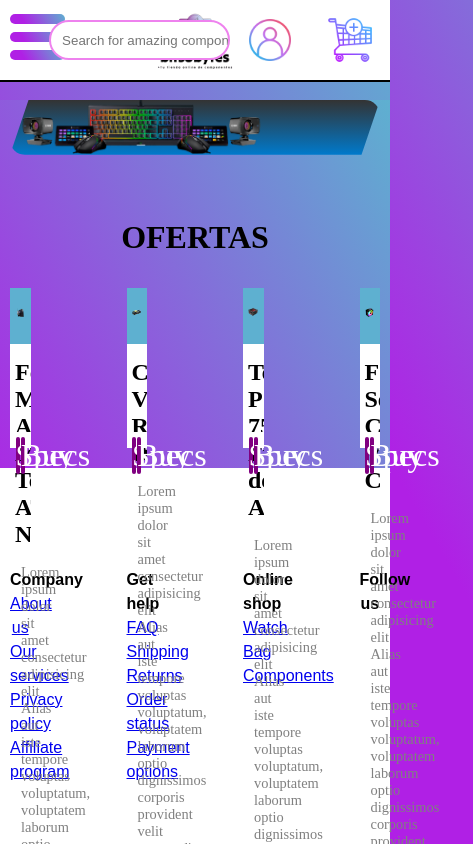
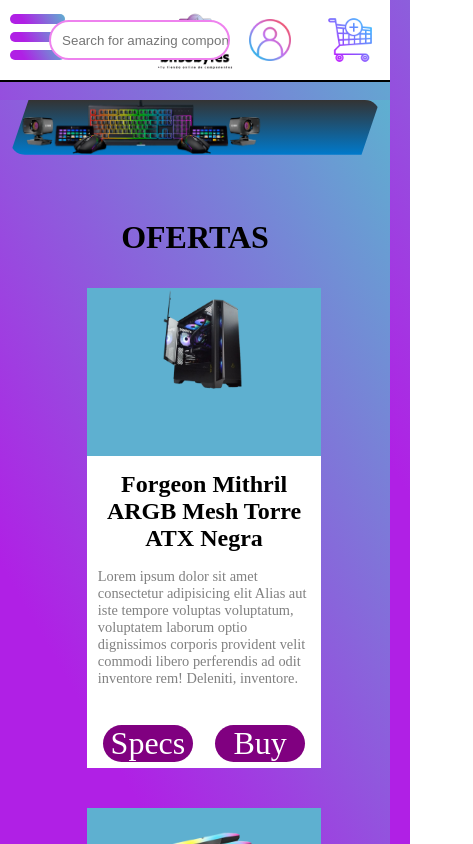
Before and after one commit to marioraldaz/Bit-Bytes-project, a Svelte app: page / in a window 390 px wide. Shown: the top 844 px of the page, 473 px wide, since content can reach past the window. Built offline with nearby package versions, Linux system fonts and the light colour scheme.

Commit message:
Responsive ProductList

```diff
--- a/src/body/Product.svelte
+++ b/src/body/Product.svelte
@@ -189,20 +189,6 @@
       color: white;
     }
 
-    .component__footer .buy{
-      text-align: center;
-      background: linear-gradient(135deg, #ff8800, #fbd24d, #c99710);
-      -webkit-background-clip: text;
-      color: transparent;
-      padding: 0;
-      text-decoration: none;
-      font-size: 1.5rem;
-    }
-
-    .component__footer .buy:hover {
-      font-size: 1.7rem;
-    }
-
     #ddr {
       width: 42%;
       margin-top: 5px;
@@ -221,27 +207,13 @@
       width: 35%;
     }
 
-    .component__titulo h1,
-    .component__precio h1 {
-      font-size: 1.5rem;
-      transition: font-size 0.3s;
+  @media screen and (max-width: 1800px) {
+    .component{
+      height: 30rem;
     }
+    .component__side{
+      height: 30rem;
+    }
+  }
 
-    @media screen and (max-width: 768px) {
-      .component__titulo h1,
-      .component__precio h1 {
-        font-size: 0.8rem;
-      }
-    }
-
-    .component__side--back p {
-      font-size: 1.3rem;
-      transition: font-size 0.3s;
-    }
-
-    @media screen and (max-width: 768px) {
-      .component__side--back p {
-        font-size: 0.6rem;
-      }
-    }
   </style>
--- a/src/body/ProductList.svelte
+++ b/src/body/ProductList.svelte
@@ -1,4 +1,3 @@
-<!-- ProductList.svelte -->
 <script>
     import Product from './Product.svelte';
     export let products;
@@ -10,21 +9,58 @@
 
   </script>
 
-    <div class="row">
-            {#each products as product}
-            <div class="col-1-of-4">
+  <div class="list">
+      {#each products as product }
+          <div class="column">
             <Product
                 id = {product.id}
                 name={product.name}
                 logo={product.logo}
                 price={product.price}
                 specifications={product.specifications}
-                description={product.description}
-                />
+                description={product.description}/>
           </div>
       {/each}
   </div>
 
     <style lang="scss">
 
+    .column{
+    position: relative;
+    text-align: center;
+    padding-left: 2.5rem;
+    float: left;
+    margin-bottom: 20px;
+    }
+
+    @media screen and (min-width: 1100px) {
+      .column {
+      width: 20%;
+    }
+
+    .column:not(:last-child){
+      margin-right: 5%;
+    }
+    }
+
+
+    @media screen and (max-width: 1100px) {
+      .column {
+      width: 45%;
+      }
+      .column:not(:last-child){
+      margin-right: 5%;
+      }
+    }
+
+    @media screen and (max-width: 600px) {
+      .column {
+        width: 80%;
+      }
+      .list{
+        position: relative;
+        margin-left: 12%;
+      }
+    }
+
   </style>
--- a/src/footer/Footer.svelte
+++ b/src/footer/Footer.svelte
@@ -80,6 +80,7 @@
 }
 
 .footer {
+  clear: both;
   background-color: #fff;
   padding: 100px 0;
   line-height: 1.5;
```
Lines whose indentation alone changed are shown as unchanged.
